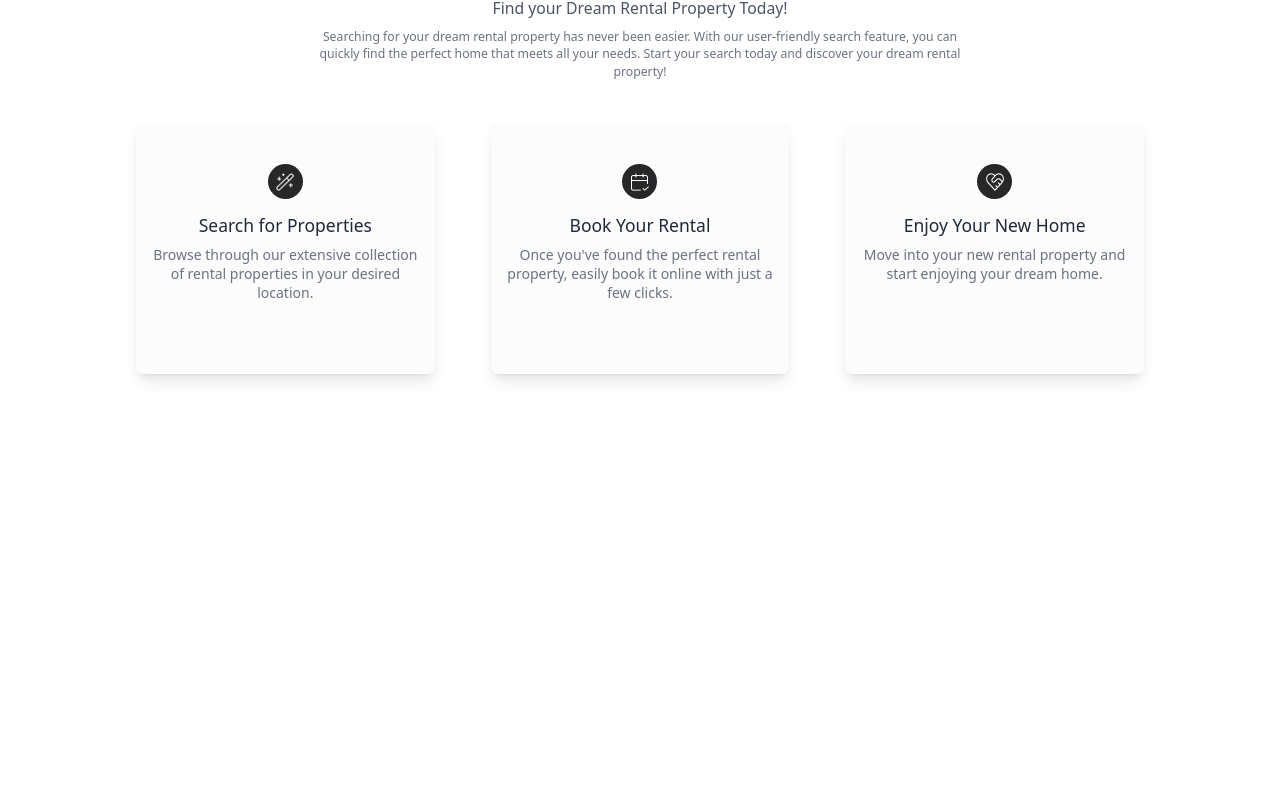
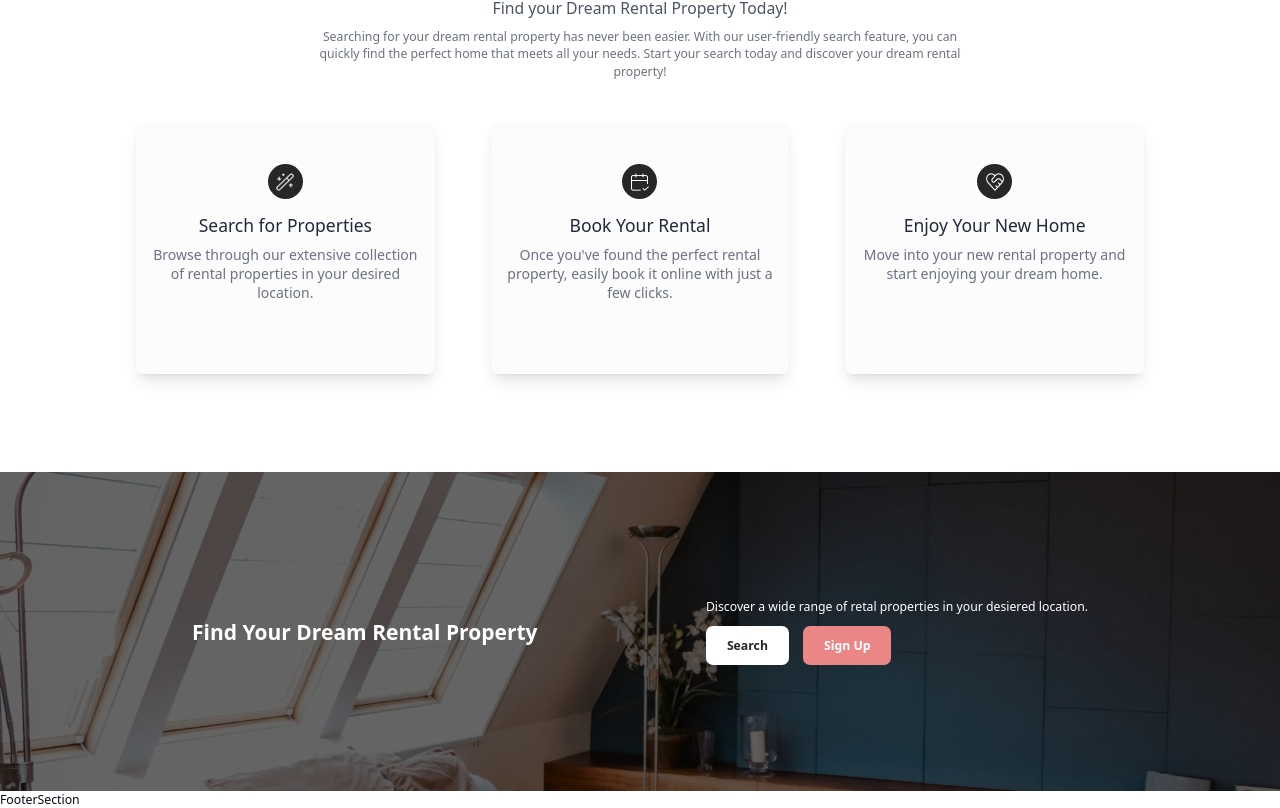
Before and after one commit to NB071/Restatify, a Next.js app in the folder client/: page /landing in a window 1280 px wide. Shown: the part 1584-2392 px from the top of the page. Before the commit the page ends 2056 px from the top, so only its background shows below. Built offline with nearby package versions, Linux system fonts and the light colour scheme; no server answers.

Commit message:
client: Develop CTA section

```diff
--- a/client/package.json
+++ b/client/package.json
@@ -45,6 +45,7 @@
     "react-dom": "^19.0.0",
     "react-filepond": "^7.1.3",
     "react-hook-form": "^7.56.2",
+    "react-icons": "^5.5.0",
     "react-redux": "^9.2.0",
     "sonner": "^2.0.3",
     "tailwind-merge": "^3.2.0",
--- /dev/null
+++ b/client/src/app/(nondashboard)/landing/CallToActionSection.tsx
@@ -0,0 +1,64 @@
+"use client";
+
+import Image from "next/image";
+import React from "react";
+import { motion } from "framer-motion";
+import Link from "next/link";
+
+const CallToActionSection = () => {
+	return (
+		<section className="relative py-24">
+			<Image
+				src="/landing-call-to-action.jpg"
+				alt="Restatify CTA Section Background"
+				className="object-cover object-center"
+				fill
+			/>
+
+			<div className="absolute inset-0 bg-black bg-opacity-60"></div>
+			<motion.div
+				initial={{ opacity: 0, y: 20 }}
+				transition={{ duration: 0.5 }}
+				whileInView={{ opacity: 1, y: 0 }}
+				viewport={{ once: true }}
+				className="relative mx-auto max-w-4xl xl:max-w-6xl px-6 sm:px-8 lg:px-12 xl:px-16 py-12"
+			>
+				<div className="flex flex-col md:flex-row justify-between items-center">
+					<div className="mb-6 md:mb-0 md:mr-10">
+						<h2 className="text-2xl font-bold text-white">
+							Find Your Dream Rental Property
+						</h2>
+					</div>
+					<div>
+						<p className="text-white mb-3">
+							Discover a wide range of retal properties in your
+							desiered location.
+						</p>
+						<div className="flex justify-center md:justify-start gap-4">
+							<button
+								onClick={() =>
+									window.scrollTo({
+										top: 0,
+										behavior: "smooth",
+									})
+								}
+								className="inline-block text-primary-700 bg-white rounded-lg px-6 py-3 font-semibold hover:bg-primary-500 hover:text-primary-50"
+							>
+								Search
+							</button>
+							<Link
+								href="/signup"
+								className="inline-block text-white rounded-lg bg-secondary-500 px-6 py-3 font-semibold hover:bg-secondary-600"
+								scroll={false}
+							>
+								Sign Up
+							</Link>
+						</div>
+					</div>
+				</div>
+			</motion.div>
+		</section>
+	);
+};
+
+export default CallToActionSection;
--- /dev/null
+++ b/client/src/app/(nondashboard)/landing/FooterSection.tsx
@@ -0,0 +1,14 @@
+import React from "react";
+import {
+	FaFacebookF,
+	FaInstagram,
+	FaTwitter,
+	FaLinkedinIn,
+	FaYoutube,
+} from "react-icons/fa";
+
+const FooterSection = () => {
+	return <footer>FooterSection</footer>;
+};
+
+export default FooterSection;
--- a/client/src/app/(nondashboard)/landing/page.tsx
+++ b/client/src/app/(nondashboard)/landing/page.tsx
@@ -2,6 +2,8 @@
 import HeroSection from "./HeroSection";
 import FeaturesSection from "./FeaturesSection";
 import DiscoverSection from "./DiscoverSection";
+import CallToActionSection from "./CallToActionSection";
+import FooterSection from "./FooterSection";
 
 const Landing = () => {
 	return (
@@ -9,6 +11,8 @@
 			<HeroSection />
 			<FeaturesSection />
 			<DiscoverSection />
+			<CallToActionSection />
+			<FooterSection />
 		</section>
 	);
 };
```
Also changed, not shown: 1 other file (tests, documents, lock files or other folders).
